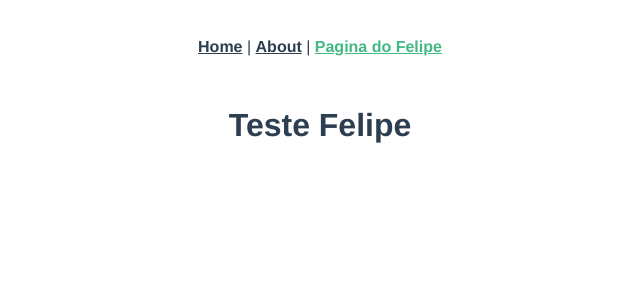
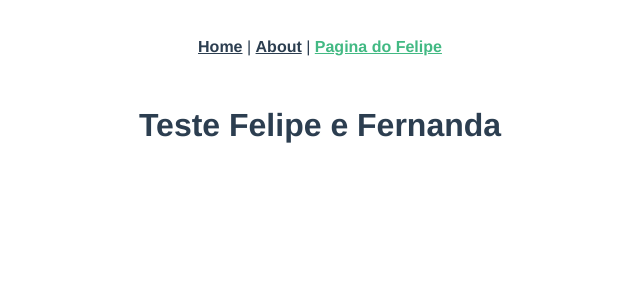
Before and after one commit to felipecps/vue-project, a Vue app: page /pagfelipe in a window 1280 px wide. Shown: the top 300 px of the page, without its empty margins (320-960 px from the left). Built offline with nearby package versions, Linux system fonts and the light colour scheme.

Commit message:
Atualização de teste

```diff
--- a/src/views/PaginaDoFelipe.vue
+++ b/src/views/PaginaDoFelipe.vue
@@ -1,5 +1,5 @@
 <template>
   <div class="fefe">
-    <h1>Teste Felipe</h1>
+    <h1>Teste Felipe e Fernanda</h1>
   </div>
 </template>
```
